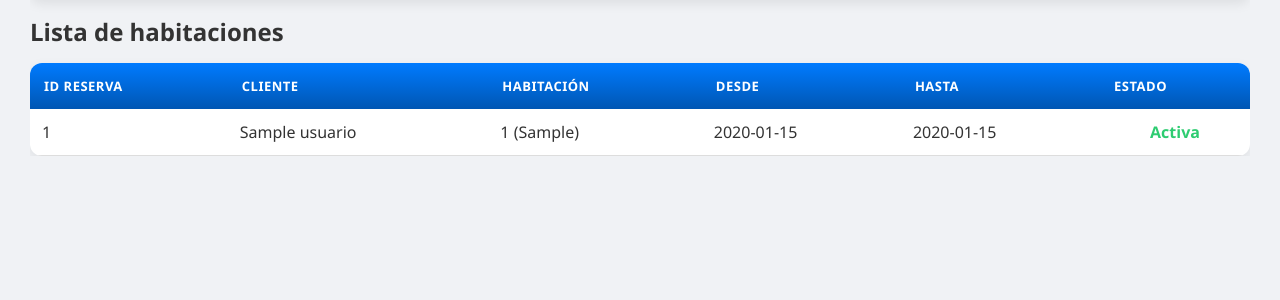
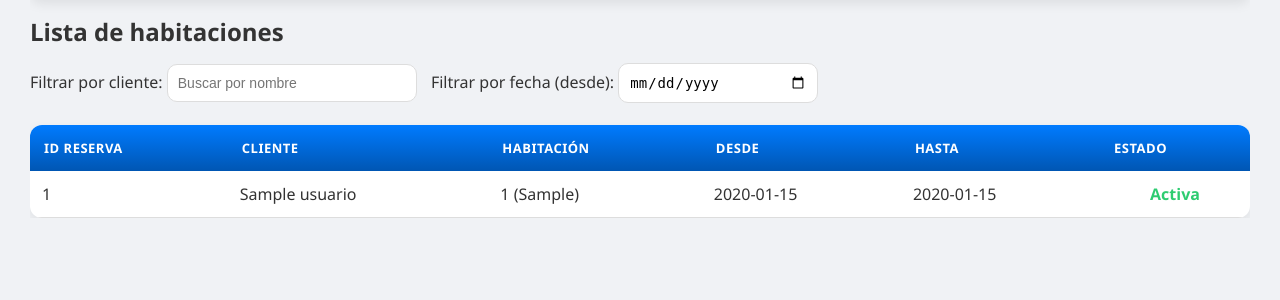
Before and after one commit to Gonzalo-721/Proyecto, a Flask app: page /dashboard_empleado in a window 1280 px wide. Shown: the part 154-454 px from the top of the page. Run offline with Flask 3, Linux system fonts and the light colour scheme; the visitor is signed in with stand-in values (Sample User, id 1); tables that the repository leaves empty hold one stand-in row (values such as "Sample post").

Commit message:
Update dashboard_empleado.html

```diff
--- a/templates/dashboard_empleado.html
+++ b/templates/dashboard_empleado.html
@@ -34,7 +34,15 @@
         <main>
             <h2>Lista de habitaciones</h2>
 
-            <table class="tabla">
+            <div class="filtros">
+                <label for="filtro-nombre">Filtrar por cliente:</label>
+                <input type="text" id="filtro-nombre" placeholder="Buscar por nombre">
+
+                <label for="filtro-fecha">Filtrar por fecha (desde):</label>
+                <input type="date" id="filtro-fecha">
+            </div>
+            <br>
+            <table class="tabla" id="tabla-reservas">
                 <thead>
                     <tr>
                         <th>ID Reserva</th>
@@ -75,6 +83,38 @@
             body.classList.toggle('dark');
             localStorage.setItem('dark-mode', body.classList.contains('dark'));
         });
+
+        document.getElementById('filtro-nombre').addEventListener('input', function() {
+            filtrarTabla();
+        });
+
+        document.getElementById('filtro-fecha').addEventListener('change', function() {
+            filtrarTabla();
+        });
+
+        function filtrarTabla() {
+            const nombreFiltro = document.getElementById('filtro-nombre').value.toLowerCase();
+            const fechaFiltro = document.getElementById('filtro-fecha').value;
+            const tabla = document.getElementById('tabla-reservas');
+            const filas = tabla.getElementsByTagName('tr');
+
+            for (let i = 1; i < filas.length; i++) {
+                const fila = filas[i];
+                const celdas = fila.getElementsByTagName('td');
+
+                const cliente = celdas[1].innerText.toLowerCase();
+                const fechaInicio = celdas[3].innerText;
+
+                const nombreCoincide = cliente.includes(nombreFiltro);
+                const fechaCoincide = fechaFiltro ? fechaInicio >= fechaFiltro : true;
+
+                if (nombreCoincide && fechaCoincide) {
+                    fila.style.display = '';
+                } else {
+                    fila.style.display = 'none';
+                }
+            }
+        }
     </script>
 
 </body>
```
